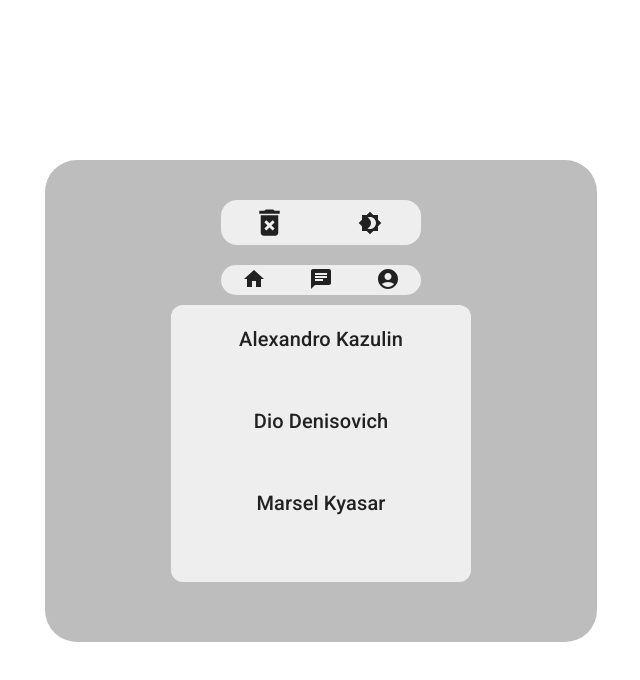
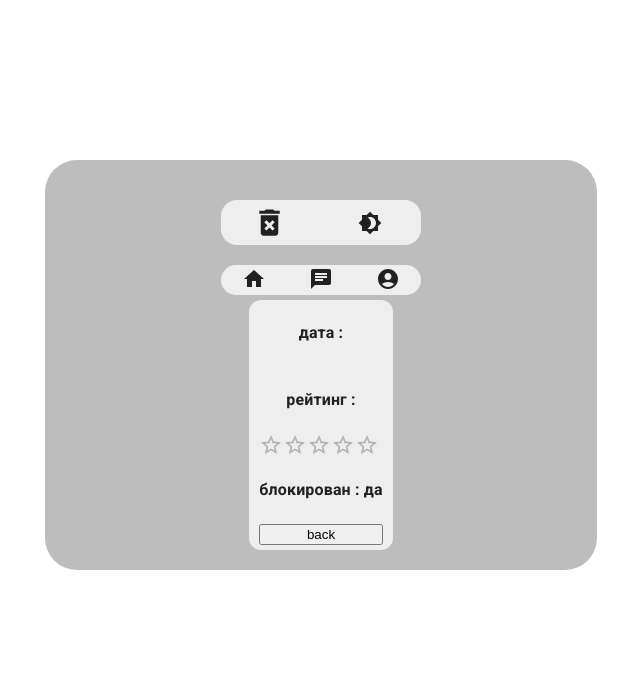
Before and after one commit to YKant-portfolio/traning_react_project, a React (Create React App) app: page /profiles/1 in a window 1280 px wide. Shown: the top 680 px of the page, without its empty margins (319-959 px from the left). Built offline with nearby package versions, Linux system fonts and the light colour scheme.

Commit message:
Миграция с react router dom v5 на v6

```diff
--- a/package.json
+++ b/package.json
@@ -12,7 +12,7 @@
 		"@testing-library/user-event": "^13.5.0",
 		"react": "^18.2.0",
 		"react-dom": "^18.2.0",
-		"react-router-dom": "^5.3.3",
+		"react-router-dom": "^6.4.1",
 		"react-scripts": "5.0.1",
 		"smooth-scrollbar": "^8.7.5",
 		"web-vitals": "^2.1.4"
--- a/src/component/APP/App.js
+++ b/src/component/APP/App.js
@@ -1,4 +1,4 @@
-import { BrowserRouter, Link, Route, Switch } from 'react-router-dom';
+import { Route, Routes } from 'react-router-dom';
 import { useState, useEffect } from 'react';
 import { ColorModeSwitch } from '../Color-mode-switch/Color-mode-switch';
 import Service from '../../services/services';
@@ -10,26 +10,23 @@ import { Home } from '../../pages/Home';
 import { Profiles } from '../../pages/Profiles';
 import { Profile } from '../../pages/Profile';
 import { Chats } from '../../pages/Chats';
+import { Nomatch } from "../../pages/Nomatch";
+import Layout from '../Layout/Layout';
 
 import CssBaseline from '@mui/material/CssBaseline';
 import Box from '@mui/material/Box';
 import Container from '@mui/material/Container';
 import DeleteForeverIcon from '@mui/icons-material/DeleteForever';
-import HomeIcon from '@mui/icons-material/Home';
-import AccountCircleIcon from '@mui/icons-material/AccountCircle';
-import ChatIcon from '@mui/icons-material/Chat';
+
 
 // переменная для создания строчки в чате
 let newItem;
+let resScrollRef;
 
 const boxStyle = {
 	display: "flex",
 	alignItems: "center",
 }
-const linkStyle = {
-	textDecoration: "none",
-	color: 'inherit'
-};
 
 
 function App() {
@@ -37,7 +34,8 @@ function App() {
 	const [robot, setRobot] = useState(false);
 	const [loading, setLoading] = useState(false);
 	const [msg, setMsg] = useState(false);
-	const [profiles, setProfiles] = useState([])
+	const [profiles, setProfiles] = useState([]);
+	const [scrollRef, setScrollRef] = useState('');
 
 	const service = new Service();
 	let getMessages = service.getAuthorText();
@@ -49,6 +47,12 @@ function App() {
 		setMessage([]);
 		setProfiles([]);
 	}
+
+	const getScrollRef = (get) => {
+		resScrollRef = get;
+		setScrollRef(resScrollRef)
+	}
+
 
 	const addItem = (author, text, raiting, date) => {
 		newItem = {
@@ -81,8 +85,6 @@ function App() {
 		}
 	}, [robot, message, profiles]);
 
-	// console.log(profiles);
-
 
 	useEffect(() => {
 		const timeout = setTimeout(() => {
@@ -99,10 +101,11 @@ function App() {
 		msg,
 		addItem,
 		profiles,
+		getScrollRef,
+		scrollRef
 	}
 
 	return (
-		<BrowserRouter>
 		<ThemeProvider>
 			<Context.Provider value={data}>
 				<CssBaseline />
@@ -121,33 +124,19 @@ function App() {
 							<DeleteForeverIcon fontSize='large' cursor='pointer' onClick={clearData} />
 							<ColorModeSwitch />
 						</Box>
-							<Box sx={{ bgcolor: 'secondary.main', height: '30px', minWidth: '200px', marginTop: "20px", paddingTop: '5px' }}
-								{...boxStyle}
-								justifyContent='space-around'
-								borderRadius={4} >
-								<Link to="/" style={linkStyle}><HomeIcon /></Link>
-								<Link to="/chats/" style={linkStyle}><ChatIcon /></Link>
-								<Link to="/profiles/" style={linkStyle}><AccountCircleIcon /></Link>
-							</Box>
+						<Layout />
 
-							<Switch>
-								<Route path="/chats" component={Chats} />
-								<Route path="/profiles" component={Profiles} />
-								<Route
-									path="/profile/:id"
-									render={({ match }) => {
-										const { id } = match.params;
-										const profileId = profiles.find((el) => el.id === id);
-										return <Profile  {...profileId} />
-									}}
-								/>
-								<Route exact path="/" component={Home} />
-							</Switch>
+						<Routes>
+							<Route path="/" element={<Home />} />
+							<Route path="/chats" element={<Chats />} />
+							<Route path="/profiles" element={<Profiles />} />
+							<Route path="/profiles/:profileId" element={<Profile />} />
+							<Route path='*' element={<Nomatch />} />
+						</Routes>
 					</Box>
 				</Container>
 			</Context.Provider>
 		</ThemeProvider >
-		</BrowserRouter >
 	)
 }
 
--- a/src/component/Form/Form.js
+++ b/src/component/Form/Form.js
@@ -13,12 +13,21 @@ const formStyle = {
 	flexDirection: 'column',
 	justifyContent: ' space-between',
 	alignItems: 'center',
-	marginBottom: "20px"
+	marginBottom: "20px",
+	padding: "0px 45px 0px 45px",
 }
 const inputStyle = {
 	variant: "standard",
 	type: "text",
 	color: 'secondary',
+}
+
+const divStyle = {
+	width: '100%',
+	display: 'flex',
+	justifyContent: ' space-between',
+	alignItems: 'center',
+	marginTop: "20px",
 }
 
 const Form = () => {
@@ -40,7 +49,6 @@ const Form = () => {
 
 	let dateNow = new Date();
 	let resDate = `${dateNow.getDate() < 10 ? '0' + dateNow.getDate() : dateNow.getDate()}.${dateNow.getMonth() + 1 < 10 ? '0' + (dateNow.getMonth() + 1) : dateNow.getMonth() + 1}.${dateNow.getFullYear()}`;
-
 
 	const onSubmitItem = (e) => {
 		e.preventDefault();
@@ -67,7 +75,7 @@ const Form = () => {
 			</Typography>
 			<form style={formStyle}
 				onSubmit={onSubmitItem}	>
-				<div>
+				<div style={divStyle}>
 					<TextField id="standard-basic"
 						label="author"
 						{...inputStyle}
@@ -84,10 +92,14 @@ const Form = () => {
 						value={message}
 						onChange={onValueChange} />
 				</div>
-				<div>
-					<Rating
-						value={raiting}
-						onChange={handleChange} />
+				<div style={divStyle}>
+					<div>
+						<Typography sx={{ color: "rgba(0, 0, 0, 0.6)", fontSize: "13px" }}>raiting</Typography>
+						<Rating
+							value={raiting}
+							onChange={handleChange} />
+					</div>
+
 					<IconButton color='inherit' type="submit"><SendIcon fontSize='large' /></IconButton>
 				</div>
 			</form>
--- /dev/null
+++ b/src/component/Layout/Layout.js
@@ -0,0 +1,35 @@
+import React from 'react'
+import { Outlet, Link } from 'react-router-dom';
+import Box from '@mui/material/Box';
+
+import HomeIcon from '@mui/icons-material/Home';
+import AccountCircleIcon from '@mui/icons-material/AccountCircle';
+import ChatIcon from '@mui/icons-material/Chat';
+
+
+const boxStyle = {
+	display: "flex",
+	alignItems: "center",
+};
+const linkStyle = {
+	textDecoration: "none",
+	color: 'inherit'
+};
+
+const Layout = () => {
+	return (
+		<>
+			<Box sx={{ bgcolor: 'secondary.main', height: '30px', minWidth: '200px', marginTop: "20px", paddingTop: '5px' }}
+				{...boxStyle}
+				justifyContent='space-around'
+				borderRadius={4} >
+				<Link to="/" style={linkStyle}><HomeIcon /></Link>
+				<Link to="/chats/" style={linkStyle}><ChatIcon /></Link>
+				<Link to="/profiles/" style={linkStyle}><AccountCircleIcon /></Link>
+			</Box>
+			<Outlet />
+		</>
+	)
+}
+
+export default Layout;
--- a/src/component/Message/Message.js
+++ b/src/component/Message/Message.js
@@ -1,4 +1,4 @@
-import React, { useContext } from 'react'
+import React, { useContext, useRef, useEffect, useState } from 'react'
 import Scroll from '../SmoothScroll/SmoothScroll';
 import { Context } from '../../context/context';
 
@@ -20,7 +20,15 @@ const boxStyle = {
 }
 
 function Message() {
-	const { message } = useContext(Context);
+	const { message, getScrollRef } = useContext(Context);
+	const [refScroll, setRefScroll] = useState('');
+	const scrollRef = useRef();
+
+	useEffect(() => {
+		setRefScroll(scrollRef);
+		getScrollRef(refScroll);
+	}, [getScrollRef, refScroll]);
+
 
 	if (message.length === 0) {
 		messages = 'массив объектов - сообщений пуст';
@@ -34,10 +42,10 @@ function Message() {
 			</ListItem>))
 	}
 
-
 	return (
 		<Box sx={{ bgcolor: 'primary.light', minHeight: '200px', minWidth: '300px', maxWidth: '100%', textAlign: 'center', padding: '5px', maxHeight: 380, overflow: 'auto' }}
-			{...boxStyle}>
+			{...boxStyle}
+			ref={scrollRef}>
 			<Scroll />
 			<List>
 				{messages}
--- a/src/component/SmoothScroll/SmoothScroll.js
+++ b/src/component/SmoothScroll/SmoothScroll.js
@@ -1,13 +1,13 @@
-import { useEffect } from 'react'
+import { useEffect, useContext } from 'react'
 import Scrollbar from 'smooth-scrollbar';
 import OverscrollPlugin from 'smooth-scrollbar/plugins/overscroll'
+import { Context } from '../../context/context';
 
 const overscrollOptions = {
 	enable: true,
 	effect: 'bounce',
 	damping: 0.15,
 	maxOverscroll: 150,
-
 }
 
 const options = {
@@ -16,11 +16,14 @@ const options = {
 	continuousScrolling: true,
 	plugins: {
 		overscroll: { ...overscrollOptions }
-	}
+	},
+
 }
 
 const Scroll = () => {
-	const scroll = document.querySelector('.box');
+	const { scrollRef } = useContext(Context);
+	const resRef = scrollRef.current;
+	const scroll = resRef;
 
 	useEffect(() => {
 		if (scroll) {
--- a/src/index.js
+++ b/src/index.js
@@ -1,11 +1,14 @@
 import React from 'react';
 import ReactDOM from 'react-dom/client';
+import { BrowserRouter } from 'react-router-dom';
 import './index.css';
 import App from './component/APP/App';
 
 const root = ReactDOM.createRoot(document.getElementById('root'));
 root.render(
 	<React.StrictMode>
-		<App />
+		<BrowserRouter>
+			<App />
+		</BrowserRouter>
 	</React.StrictMode>
 );
--- /dev/null
+++ b/src/pages/Nomatch.js
@@ -0,0 +1,12 @@
+import React from "react";
+import { Link } from 'react-router-dom';
+
+export const Nomatch = () => {
+	return (
+		< >
+			<h2>Error 404 page not found.</h2>
+			<Link style={{ 'display': 'block', 'textDecoration': 'none', 'color': 'white' }} to='/'
+			>Вернуться на главную</Link>
+		</>
+	);
+};
--- a/src/pages/Profile.js
+++ b/src/pages/Profile.js
@@ -1,4 +1,4 @@
-import { useHistory, useRouteMatch } from "react-router-dom"
+import { useNavigate, useParams, useLocation } from "react-router-dom"
 
 import Box from '@mui/material/Box';
 import Typography from '@mui/material/Typography';
@@ -11,40 +11,48 @@ const boxStyle = {
 	borderRadius: 3,
 }
 
-export const Profile = ({ id, author, raiting, date, blocked }) => {
+export const Profile = (props) => {
+	const { author, raiting, date, blocked } = props;
+	console.log(props);
 
-	const history = useHistory();
-	const match = useRouteMatch();
 
-	const isProfile = match.path !== '/profiles';
+
+	const navigate = useNavigate();
+	const { profileId } = useParams();
+	const { pathname } = useLocation();
+	console.log(useLocation());
+
+
+	const isProfile = pathname !== '/profiles/';
+	// console.log(isProfile);
+
 
 	const handleClick = () => {
-		history.push(`/profile/${id}`);
+		navigate(`/profiles/:${profileId}`, { replace: true });
 	}
 
-	const handleClickBack = () => {
-		history.goBack();
-	}
+	const goBack = () => navigate(-1);
 
 	const res = <>
 		<h4>дата : {date}</h4>
 		<h4>рейтинг : {raiting}</h4>
 		<Rating name="disabled" value={+raiting} readOnly />
 		<h4>блокирован : {blocked ? 'нет' : 'да'}</h4>
-		<button onClick={handleClickBack}>back</button>
+		<button onClick={goBack}>back</button>
 	</>
-
 	return (
 		<div>
 			<Typography variant='h6'
 				textAlign='center'
 				marginTop='5px'
-				onClick={!isProfile ? handleClick : Function.prototype} >{author}</Typography>
+				onClick={!isProfile ? handleClick : null} >
+				{author}
+			</Typography>
 
-			<Box className='box' sx={{ bgcolor: 'primary.light', textAlign: 'center', padding: '15px', overflow: 'auto', marginBottom: '20px' }}
+			<Box sx={{ bgcolor: 'primary.light', textAlign: 'center', paddingLeft: '10px', paddingRight: '10px', paddingBottom: '5px', overflow: 'auto', marginBottom: '20px' }}
 				{...boxStyle}>
 				{
-					isProfile && res
+					isProfile && (res)
 				}
 			</Box>
 		</div >
--- a/src/pages/Profiles.js
+++ b/src/pages/Profiles.js
@@ -1,10 +1,13 @@
+import { Link } from 'react-router-dom';
 import { Profile } from "./Profile";
 
-import { useContext } from "react";
+import { useContext, useRef, useEffect, useState } from "react";
 import { Context } from "../context/context";
 
 import Box from '@mui/material/Box';
 import List from '@mui/material/List';
+
+import Scroll from "../component/SmoothScroll/SmoothScroll";
 
 const boxStyle = {
 	display: "flex",
@@ -15,14 +18,28 @@ const boxStyle = {
 }
 
 export const Profiles = () => {
-	const { profiles } = useContext(Context);
+	const { profiles, getScrollRef } = useContext(Context);
+	const [refScroll, setRefScroll] = useState('');
 
+
+	const scrollRef = useRef();
+	useEffect(() => {
+		setRefScroll(scrollRef);
+		getScrollRef(refScroll);
+	}, [getScrollRef, refScroll]);
 
 	return (
 		<Box sx={{ bgcolor: 'primary.light', minHeight: '200px', minWidth: '300px', maxWidth: '100%', textAlign: 'center', padding: '5px', maxHeight: 380, overflow: 'auto' }}
-			{...boxStyle}>
+			{...boxStyle}
+			ref={scrollRef}>
+			<Scroll />
 			<List>
-				{profiles.map(item => < Profile key={item.id}{...item} />)}
+				{profiles.map(item =>
+					<Link key={item.id} to={`/profiles/${item.id}`} >
+						<Profile {...item} />
+					</Link>)}
+				{/* < Profile key={item.id}{...item} />	)} */}
+
 			</List>
 		</Box >
 	)
```
Also changed, not shown: 1 other file (tests, documents, lock files or other folders). Lines whose indentation alone changed are shown as unchanged.
